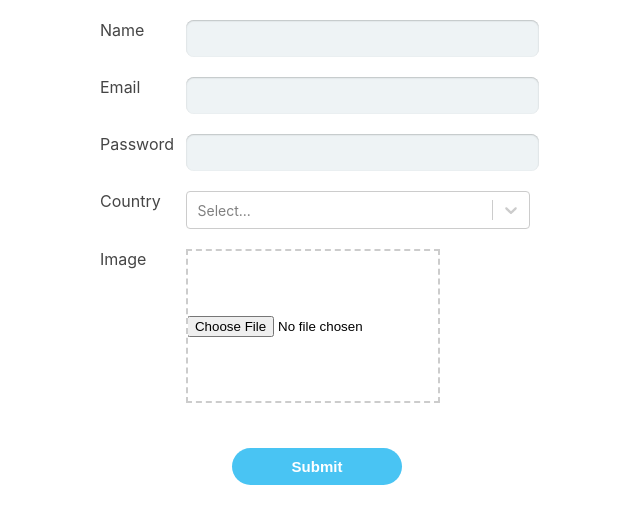
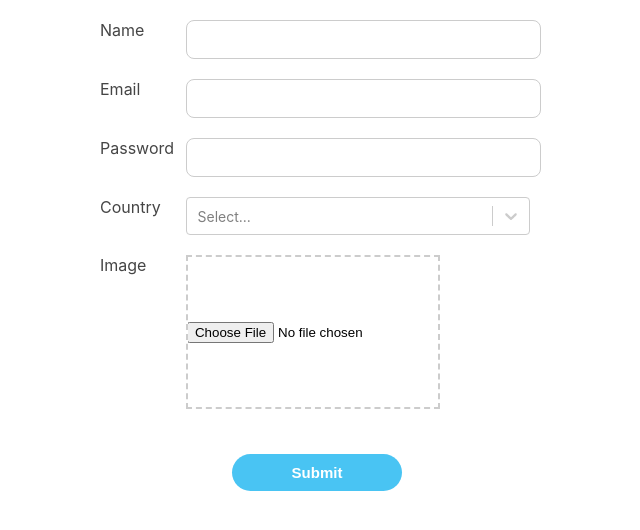
Before and after one commit to harpreet780/form_development, a React (Create React App) app: page / in a window 1280 px wide. Shown: the top 530 px of the page, without its empty margins (220-860 px from the left). Built offline with nearby package versions, Linux system fonts and the light colour scheme.

Commit message:
reset data

```diff
--- a/src/App.css
+++ b/src/App.css
@@ -25,8 +25,7 @@
   }
 .form .input{
   width:60%;
-  background: #EEF3F5;
-  box-shadow: inset 0px 0.776664px 1.55333px rgba(0, 0, 0, 0.25);
+  background: #FFF;
   border-radius: 8px;
   font-style: normal;
   font-weight: 400;
@@ -35,6 +34,7 @@
   color: #666666;
   border:none;
   padding:10px;
+  border:1px solid #ccc;
   outline:none;
 }
 .wraps{
--- a/src/components/UserForm_Form/useForm.js
+++ b/src/components/UserForm_Form/useForm.js
@@ -36,9 +36,9 @@ const UserForm = () => {
     const registerData = (e) => {
         const payload = { ...e, picture: pictureFile };
         reset();
+        setPictureFile(' ');
         usersignupApi(payload).then(res => {
             reset();
-            setPictureFile('');
         })
     }
     const options = [
@@ -46,7 +46,6 @@ const UserForm = () => {
         { value: 'Canada', label: 'Canada' },
         { value: 'India', label: 'India' }
     ]
-    console.log(errors, "error");
 
     return (
         <form className='form' onSubmit={handleSubmit(registerData)} >
@@ -128,7 +127,7 @@ const UserForm = () => {
                     className='submitBtn'
                 >Submit</button>
             </div>
-        </form >
+        </form>
     );
 };
 
```
